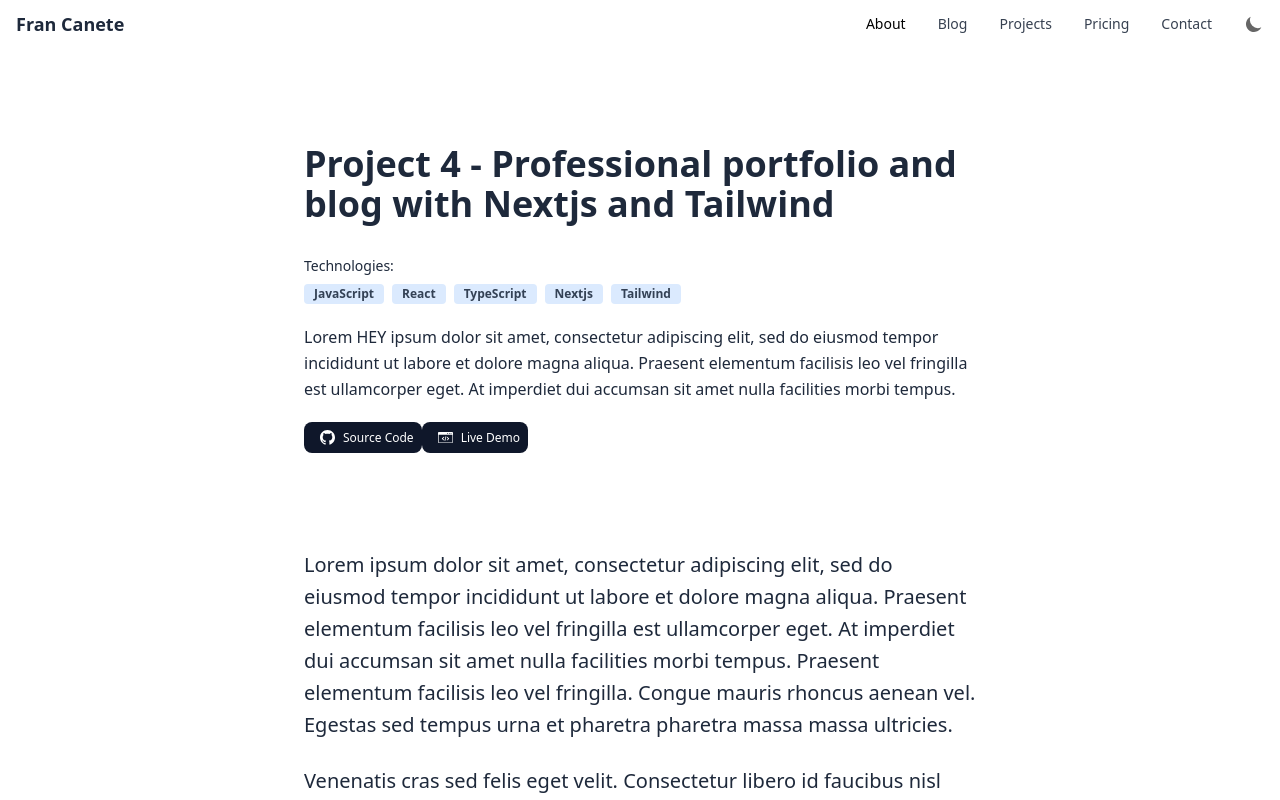
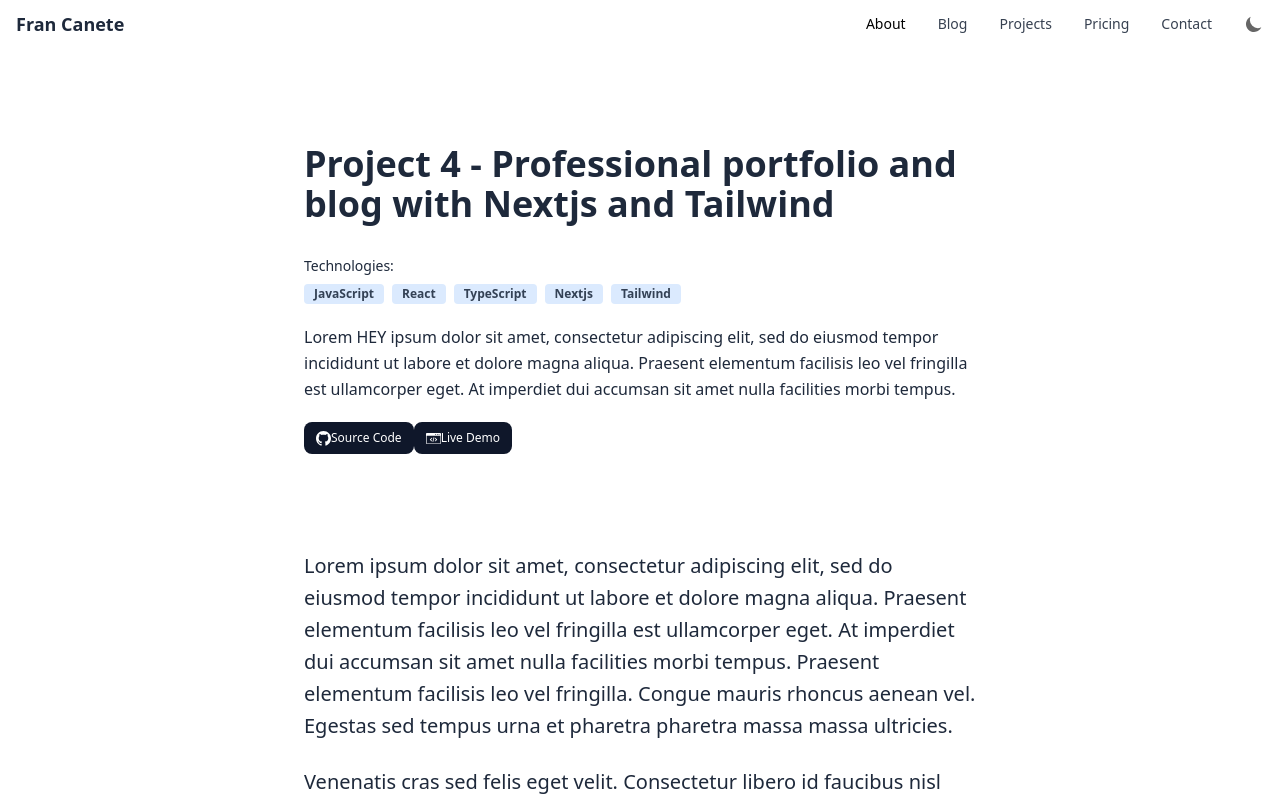
Before and after one commit to francanete/francanete.com, a Next.js app: page /projects/project-four in a window 1280 px wide. Shown: the top 800 px of the page. Built offline with nearby package versions, Linux system fonts and the light colour scheme.

Commit message:
Refactor Button component

```diff
--- a/components/Button.tsx
+++ b/components/Button.tsx
@@ -2,9 +2,12 @@ import React from "react";
 import { TypographyProps } from "../types/TypographyProps";
 import { BoxModelProps } from "../types/BoxModelProps";
 
+type tailwindSize = "1" | "2" | "3" | "4" | "5" | "6" | "7" | "8";
+
 interface ButtonProps extends BoxModelProps, Omit<TypographyProps, "level"> {
   title: string;
   iconComponent?: React.ReactNode;
+  iconGap?: tailwindSize;
 }
 
 export const Button = ({
@@ -12,14 +15,15 @@ export const Button = ({
   iconComponent,
   marginTop,
   marginBottom,
-  paddingHorizontal,
-  paddingVertical,
+  paddingHorizontal = "3",
+  paddingVertical = "2",
   size,
+  iconGap,
 }: ButtonProps) => {
   return (
     <button
       type="button"
-      className={`group mt-${marginTop} mb-${marginBottom} px-${paddingHorizontal} py-${paddingVertical} text-white text-${size} bg-dark focus:ring-4 focus:outline-none focus:ring-slate-400/40 rounded-lg  inline-flex items-center dark:text-slate-900  dark:bg-slate-200 dark:hover:bg-slate-300 dark:focus:ring-slate-100/30`}
+      className={`group gap-${iconGap}  mt-${marginTop} mb-${marginBottom} px-${paddingHorizontal} py-${paddingVertical} text-white text-${size} bg-dark focus:ring-4 focus:outline-none focus:ring-slate-400/40 rounded-lg  inline-flex items-center dark:text-slate-900  dark:bg-slate-200 dark:hover:bg-slate-300 dark:focus:ring-slate-100/30`}
     >
       {iconComponent}
       {title}
--- a/components/ProjectHeader.tsx
+++ b/components/ProjectHeader.tsx
@@ -43,13 +43,13 @@ export const ProjectHeader = ({
           <Button
             title="Source Code"
             size="xs"
-            paddingHorizontal="2"
+            iconGap="2"
             iconComponent={<GithubIcon size={15} />}
           />
           <Button
             title="Live Demo"
             size="xs"
-            paddingHorizontal="2"
+            iconGap="2"
             iconComponent={<WebsiteIcon size={15} />}
           />
         </FlexboxContainer>
--- a/components/icons/GithubIcon.tsx
+++ b/components/icons/GithubIcon.tsx
@@ -7,7 +7,7 @@ export interface GuthubIconProps {
 
 export const GithubIcon = ({ size, fill }: GuthubIconProps) => {
   return (
-    <span className="m-2">
+    <span>
       <svg
         className="fill-current"
         width={size}
@@ -19,3 +19,7 @@ export const GithubIcon = ({ size, fill }: GuthubIconProps) => {
     </span>
   );
 };
+
+/**
+ *
+ */
--- a/components/icons/WebsiteIcon.tsx
+++ b/components/icons/WebsiteIcon.tsx
@@ -6,7 +6,7 @@ export interface WebsiteIconProps {
 }
 
 export const WebsiteIcon = ({ size }: WebsiteIconProps) => (
-  <span className="m-2">
+  <span>
     <svg
       className="fill-current"
       xmlns="http://www.w3.org/2000/svg"
```
